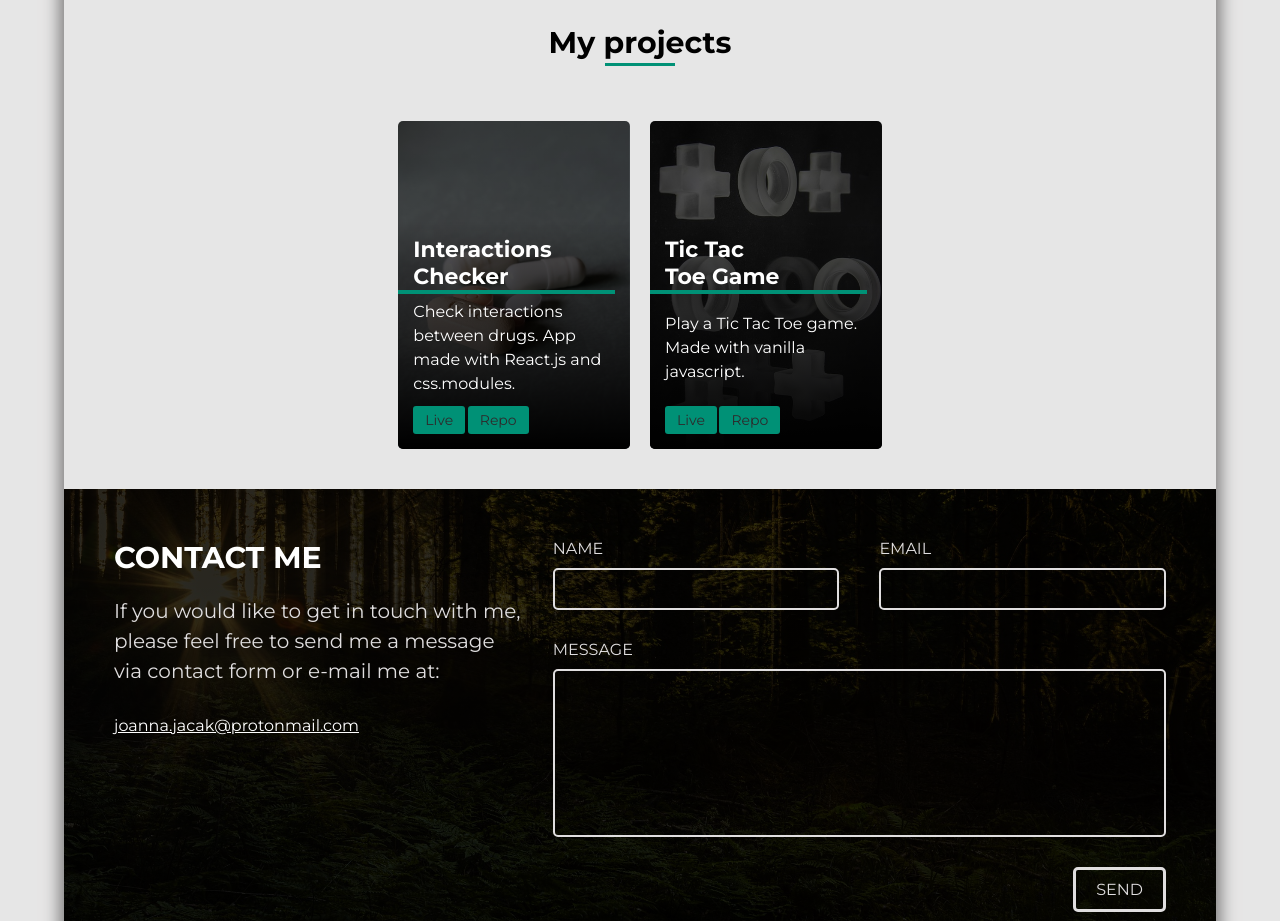
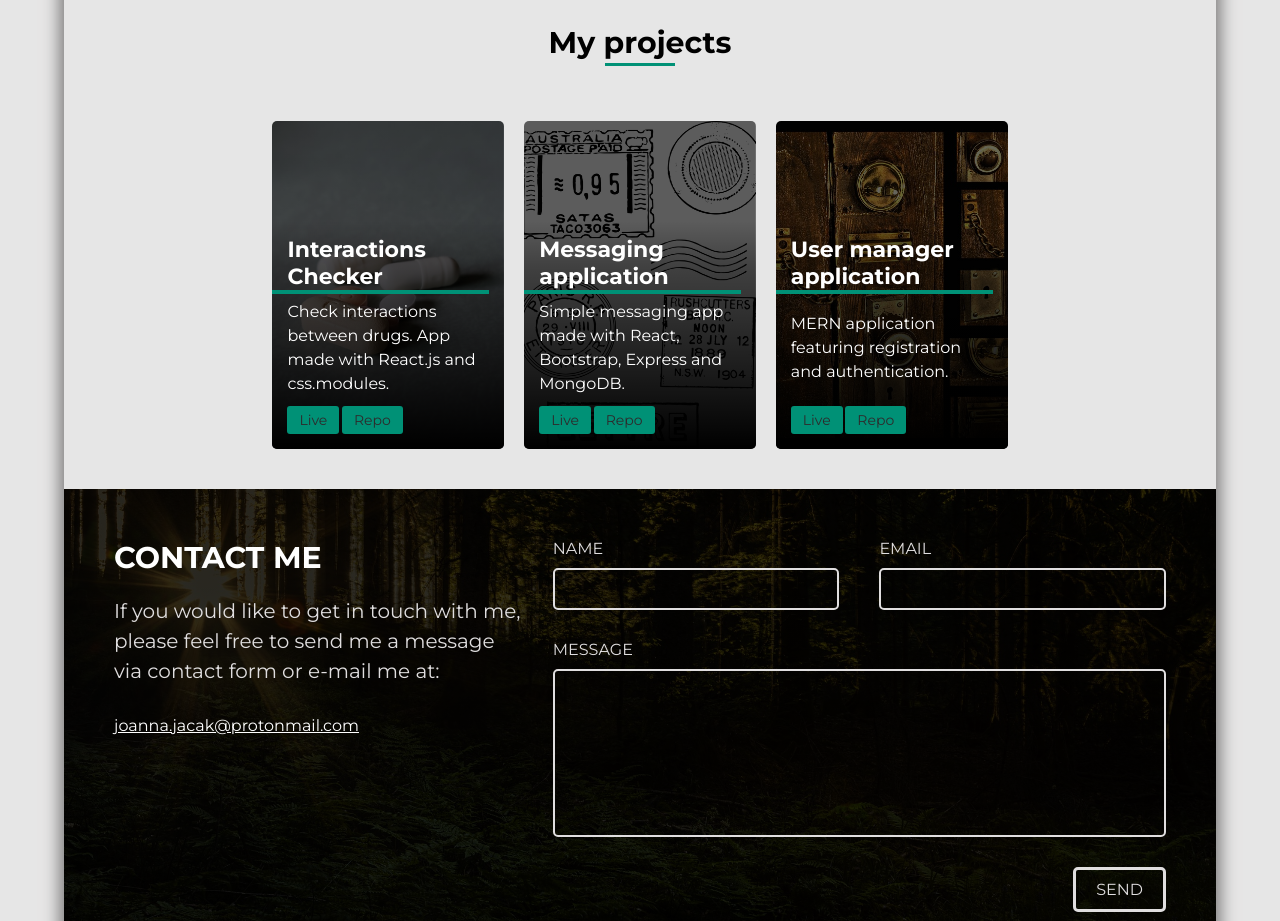
Before and after one commit to jjacak/portfolio-page, a website built with webpack: page index.html in a window 1280 px wide. Shown: the part 1740-2661 px from the top of the page. Built offline with nearby package versions, Linux system fonts and the light colour scheme.

Commit message:
updated projects

```diff
--- a/index.html
+++ b/index.html
@@ -135,21 +135,44 @@
 								</div>
 							</div>
 						</div>
-						<div class="project-card tic-tac-toe">
+						<div class="project-card message-app">
 							<div class="project-card__content">
-								<h3 class="project-card__title">Tic Tac<br />Toe Game</h3>
+								<h3 class="project-card__title">Messaging application</h3>
 								<p class="project-card__body">
-									Play a Tic Tac Toe game. Made with vanilla javascript.
+									Simple messaging app made with React, Bootstrap, Express and
+									MongoDB.
 								</p>
 								<div class="project-card__actions">
 									<a
-										href="https://tic-tac-toe-c79cc.web.app/"
+										href="https://joanna-jacak-task4.herokuapp.com/"
 										target="_blank"
 										class="button button--live"
 										>Live</a
 									>
 									<a
-										href="https://github.com/jjacak/tic-tac-toe"
+										href="https://github.com/jjacak/message-app"
+										target="_blank"
+										class="button button--repo"
+										>Repo</a
+									>
+								</div>
+							</div>
+						</div>
+						<div class="project-card auth-app">
+							<div class="project-card__content">
+								<h3 class="project-card__title">User manager application</h3>
+								<p class="project-card__body">
+									MERN application featuring registration and authentication.
+								</p>
+								<div class="project-card__actions">
+									<a
+										href="https://joanna-jacak-task3.herokuapp.com/"
+										target="_blank"
+										class="button button--live"
+										>Live</a
+									>
+									<a
+										href="https://github.com/jjacak/user-manager"
 										target="_blank"
 										class="button button--repo"
 										>Repo</a
--- a/scss/layout/_projects.scss
+++ b/scss/layout/_projects.scss
@@ -26,9 +26,13 @@
 	background-image: linear-gradient(rgb(0, 0, 0, 0.6), rgb(0, 0, 0, 0.6)),
 		url('../../img/pills.jpg');
 }
-.tic-tac-toe {
+.message-app {
 	background-image: linear-gradient(rgb(0, 0, 0, 0.6), rgb(0, 0, 0, 0.6)),
-		url('../../img/tictactoe.jpg');
+		url('../../img/message-bg.png');
+}
+.auth-app {
+	background-image: linear-gradient(rgb(0, 0, 0, 0.6), rgb(0, 0, 0, 0.6)),
+		url('../../img/auth-bg.jpg');
 }
 
 .project-card__content {
@@ -98,10 +102,7 @@
 		.project-card__title::after {
 			transform: scaleX(0);
 		}
-
 	}
-
-
 
 	// solving an issue with transform for tab navigation
 	.project-card:focus-within .project-card__content {
```
Also changed, not shown: css/main.css, img/auth-bg.jpg (added), img/message-bg.png (added), 1 other file.
